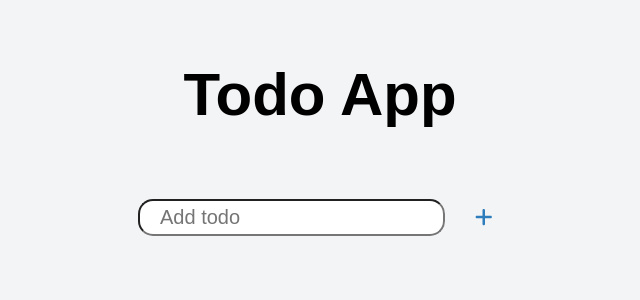
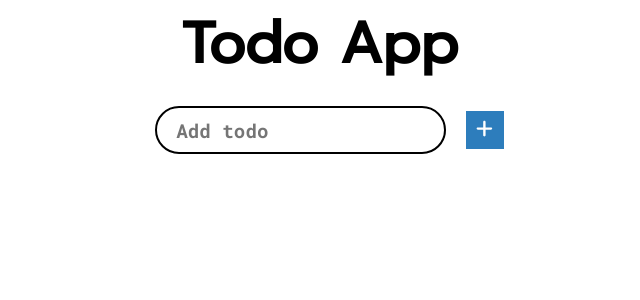
Before and after one commit to biskendr/todo-app, a React (Create React App) app: page / in a window 1280 px wide. Shown: the top 300 px of the page, without its empty margins (320-960 px from the left). Built offline with nearby package versions, Linux system fonts and the light colour scheme.

Commit message:
:art: redesigned with sass

```diff
--- a/package.json
+++ b/package.json
@@ -41,5 +41,9 @@
       "last 1 firefox version",
       "last 1 safari version"
     ]
+  },
+  "devDependencies": {
+    "node-sass": "^7.0.3",
+    "sass": "^1.56.1"
   }
 }
--- a/src/App.js
+++ b/src/App.js
@@ -3,6 +3,7 @@ import { useSelector } from 'react-redux'
 import AddTodo from './components/AddTodo'
 import Modal from './components/Modal'
 import TodoList from './components/TodoList'
+import './index.scss'
 
 const App = () => {
     const { open: isModalOpen } = useSelector(state => state.modal)
--- a/src/index.css
+++ /dev/null
@@ -1,158 +0,0 @@
-*,
-*::after,
-*::before,
-html,
-body {
-  margin: 0;
-  padding: 0;
-  box-sizing: border-box;
-}
-
-body {
-  font-family: "DM Sans", sans-serif;
-  background-color: #f3f4f6;
-}
-
-.app {
-  width: 60%;
-  margin: 0 auto;
-  display: flex;
-  justify-content: center;
-  align-items: center;
-  flex-direction: column;
-  font-size: 1.25em;
-}
-.app h1 {
-  font-size: 3em;
-  margin: 1em 0;
-}
-.todoList {
-  width: 100%;
-  margin: 2em 0;
-  border-radius: 25px;
-  padding: 1em 2em;
-  background-color: #fff;
-  box-shadow: 10px 10px 0px 0px rgba(0, 0, 0, 0.3);
-}
-
-.todoListItem {
-  display: flex;
-  width: 100%;
-  margin: 0.5em;
-  border-radius: 5px;
-  padding: 0.5em 1em;
-  border-radius: 15px;
-  box-shadow: 0px 10px 0px -3px rgba(0, 0, 0, 0.1);
-}
-button {
-  border: none;
-  background: none;
-  font-size: 1.25rem;
-  margin: 0 1em;
-}
-.todoListItem p {
-  flex: 70%;
-  margin: 0 1em;
-  overflow: hidden;
-}
-.todoListItem > button,
-form {
-  display: flex;
-  justify-content: center;
-  align-items: center;
-}
-
-.modal-wrapper {
-  display: flex;
-  justify-content: center;
-  align-items: center;
-  position: fixed;
-  width: 100%;
-  height: 100%;
-  top: 0;
-  left: 0;
-  background: rgba(0, 0, 0, 0.5);
-  z-index: 1000;
-}
-
-.modal {
-  background-color: #fff;
-  width: 50%;
-  padding: 2em 4em;
-  border-radius: 15px;
-  display: flex;
-  flex-direction: column;
-  position: relative;
-  animation-name: openModal;
-  animation-duration: 1s;
-}
-
-.modal p {
-  margin: 1em 0;
-  flex: 50%;
-}
-
-.modal form {
-  display: flex;
-  flex-direction: column;
-  margin: 1em;
-  text-align: center;
-  justify-content: center;
-}
-.modal p {
-  overflow: hidden;
-}
-.modal form > * {
-  margin: 0.5em 0;
-}
-input {
-  background-color: #fff;
-  width: 100%;
-  font-size: 1.25rem;
-  border-radius: 15px;
-  padding: 0.25em 1em;
-  margin: 0.5em;
-}
-
-.buttonSave {
-  border: 2px solid #333;
-  padding: 0.5em;
-  border-radius: 15px;
-}
-.buttonClose {
-  position: absolute;
-  top: 0;
-  right: 0;
-  margin: 1em 2em;
-  color: rgb(150, 150, 150);
-}
-
-.addTodo {
-  width: 50%;
-}
-
-.buttonAdd {
-  color: #2d7dbc;
-}
-
-.buttonRemove {
-  color: #f3371a;
-}
-.buttonEdit {
-  color: #f2af3a;
-}
-.buttonSave {
-  color: #67a03f;
-}
-
-@keyframes openModal {
-  0% {
-    margin-bottom: 5%;
-    opacity: 0;
-  }
-
-  100% {
-    margin-bottom: 0;
-    opacity: 1;
-  }
-}
--- a/src/index.js
+++ b/src/index.js
@@ -1,6 +1,6 @@
 import React from 'react';
 import ReactDOM from 'react-dom/client';
-import './index.css';
+import './index.scss';
 import App from './App';
 import { store } from './context/store'
 import { Provider } from 'react-redux'
--- /dev/null
+++ b/src/index.scss
@@ -0,0 +1,149 @@
+@import url("https://fonts.googleapis.com/css2?family=Prompt&family=Roboto+Mono:wght@700&display=swap");
+
+//reset
+*,
+*::after,
+*::before,
+html,
+body {
+  margin: 0;
+  padding: 0;
+  -moz-box-sizing: border-box;
+  -webkit-box-sizing: border-box;
+  box-sizing: border-box;
+}
+
+//font-family
+$font-sans-serif: "Prompt", sans-serif;
+$font-monospace: "Roboto Mono", monospace;
+
+//background-color
+$bg-color-primary: #fff;
+$bg-color-secondary: #333;
+
+//color
+$color-primary: #000;
+$color-secondary: #f6f6f8;
+$color-white: #fff;
+$color-red: #f3371a;
+$color-blue: #2d7dbc;
+$color-green: #67a03f;
+$color-yellow: #f2af3a;
+
+//font size
+$font-xxs: 0.6rem;
+$font-xs: 0.8rem;
+$font-s: 1.2rem;
+$font-m: 1.8rem;
+$font-l: 2.4rem;
+$font-xl: 3.6rem;
+$font-xxl: 6rem;
+
+//media query
+$media-xsmall: 320px;
+$media-small: 768px;
+$media-medium: 1024px;
+$media-large: 1440px;
+$media-xlarge: 2200px;
+
+//button colors
+$colors: (
+  buttonRemove: $color-red,
+  buttonAdd: $color-blue,
+  buttonSave: $color-yellow,
+  buttonEdit: $color-green,
+);
+
+@each $name, $color in $colors {
+  .#{$name} {
+    background-color: $color;
+    width: 50px;
+    height: 50px;
+    color: $color-white;
+    border: none;
+    font-size: $font-s;
+  }
+}
+
+@mixin flex-center {
+  display: -webkit-box;
+  display: -moz-box;
+  display: -ms-flexbox;
+  display: -webkit-flex;
+  display: flex;
+  justify-content: center;
+  align-items: center;
+}
+
+@mixin box-shadow($x, $y, $blur, $c, $rgba) {
+  -webkit-box-shadow: $x $y $blur $c $rgba;
+  -moz-box-shadow: $x $y $blur $c $rgba;
+  -ms-box-shadow: $x $y $blur $c $rgba;
+  box-shadow: $x $y $blur $c $rgba;
+}
+
+
+@mixin media-screen-wh($xsmall, $small, $medium, $large, $xlarge) {
+  @media screen and (min-width: $media-xsmall) {
+    width: $xsmall;
+    height: $xsmall;
+  }
+  @media screen and (min-width: $media-small) {
+    width: $small;
+    height: $small;
+  }
+  @media screen and (min-width: $media-medium) {
+    width: $medium;
+    height: $medium;
+  }
+  @media screen and (min-width: $media-large) {
+    width: $large;
+    height: $large;
+  }
+  @media screen and (min-width: $media-xlarge) {
+    width: $xlarge;
+    height: $xlarge;
+  }
+}
+
+@mixin media-screen-h($xsmall, $small, $medium, $large, $xlarge) {
+  @media screen and (min-width: $media-xsmall) {
+    height: $xsmall;
+  }
+  @media screen and (min-width: $media-small) {
+    height: $small;
+  }
+  @media screen and (min-width: $media-medium) {
+    height: $medium;
+  }
+  @media screen and (min-width: $media-large) {
+    height: $large;
+  }
+  @media screen and (min-width: $media-xlarge) {
+    height: $xlarge;
+  }
+}
+
+@mixin media-screen-fontsize($xsmall, $small, $medium, $large, $xlarge) {
+  @media screen and (min-width: $media-xsmall) {
+    font-size: $xsmall;
+  }
+  @media screen and (min-width: $media-small) {
+    font-size: $small;
+  }
+  @media screen and (min-width: $media-medium) {
+    font-size: $medium;
+  }
+  @media screen and (min-width: $media-large) {
+    font-size: $large;
+  }
+  @media screen and (min-width: $media-xlarge) {
+    font-size: $xlarge;
+  }
+}
+
+//import styles
+@import "./styles/container.scss";
+@import "./styles/addTodo.scss";
+@import "./styles/todoList.scss";
+@import "./styles/modal.scss";
--- /dev/null
+++ b/src/styles/addTodo.scss
@@ -0,0 +1,47 @@
+.addTodo {
+  form {
+    @include flex-center;
+  }
+  input {
+    font: $font-s $font-monospace;
+    padding: 0.5em 1em;
+    margin: 1em;
+    outline: none;
+    border-radius: 55px;
+    border: 2px solid $color-primary;
+    &:focus {
+      outline: none;
+      border-color: $color-blue;
+      transition-duration: 0.5s;
+    }
+    @include media-screen-fontsize(
+      $font-xs,
+      $font-s,
+      $font-s,
+      $font-s,
+      $font-m
+    );
+  }
+  button {
+    font-size: $font-m;
+    &:active {
+      @include media-screen-fontsize(
+        $font-s,
+        $font-m,
+        $font-m,
+        $font-m,
+        $font-l
+      );
+      transition-duration: 0.1s;
+    }
+
+    @include media-screen-wh($font-m, $font-l, $font-l, $font-l, $font-xl);
+    @include media-screen-fontsize(
+      $font-xs,
+      $font-s,
+      $font-s,
+      $font-s,
+      $font-m
+    );
+  }
+}
--- /dev/null
+++ b/src/styles/container.scss
@@ -0,0 +1,22 @@
+body {
+  font-family: $font-sans-serif;
+  background-color: $bg-color-primary;
+  height: 100%;
+  width: 90%;
+  margin: 0 auto;
+}
+
+.app {
+  @include flex-center;
+  flex-direction: column;
+  margin: 0 auto;
+  h1 {
+    @include media-screen-fontsize(
+      $font-l,
+      $font-xl,
+      $font-xl,
+      $font-xl,
+      $font-xxl
+    );
+  }
+}
--- /dev/null
+++ b/src/styles/modal.scss
@@ -0,0 +1,94 @@
+.modal-wrapper {
+  @include flex-center;
+  position: fixed;
+  top: 0;
+  left: 0;
+  width: 100%;
+  height: 100%;
+  background: rgba(0, 0, 0, 0.5);
+  z-index: 1001;
+}
+
+.modal {
+  background-color: #fff;
+  padding: 2em 4em;
+  border-radius: 15px;
+  position: relative;
+  animation-name: openModal;
+  animation-duration: 1s;
+  @include media-screen-wh(100%, 60%, 60%, 60%, 50%);
+  @include media-screen-h(auto, auto, auto, auto, auto);
+  @include media-screen-fontsize($font-xs, $font-s, $font-m, $font-m, $font-xl);
+  .buttonClose {
+    position: absolute;
+    top: 0;
+    right: 0;
+    margin: 1em 2em;
+    font-size: $font-s;
+    background-color: $bg-color-primary;
+    color: rgb(110, 110, 110);
+    border: none;
+  }
+  p {
+    margin: 1em 0;
+    overflow: hidden;
+    padding: 0.5rem;
+    @include box-shadow(0px, -5px, 0px, -3px, rgba(0, 0, 0, 0.1));
+  }
+}
+
+.modalForm {
+  @include flex-center;
+  @include box-shadow(0px, 5px, 0px, -3px, rgba(0, 0, 0, 0.1));
+  flex-direction: column;
+  input {
+    outline: none;
+    width: 90%;
+    border-radius: 15px;
+    padding: 0.25em 1em;
+    margin: 0.5em;
+    border-radius: 55px;
+    border: 2px solid $color-primary;
+    @include media-screen-wh(100%, 100%, 100%, 100%, 100%);
+    @include media-screen-fontsize(
+      $font-xs,
+      $font-s,
+      $font-m,
+      $font-m,
+      $font-m
+    );
+    &:focus {
+      outline: none;
+      border-color: $color-blue;
+      transition-duration: 0.5s;
+    }
+  }
+  label {
+    @include flex-center;
+    margin: 1em;
+  }
+  button {
+    margin-bottom: 1em;
+    color: $color-white;
+    @include media-screen-wh(30%, 30%, 35%, 30%, 30%);
+    @include media-screen-fontsize(
+      $font-xs,
+      $font-s,
+      $font-s,
+      $font-m,
+      $font-l
+    );
+  }
+}
+
+@keyframes openModal {
+  0% {
+    margin-bottom: 5%;
+    opacity: 0;
+  }
+
+  100% {
+    margin-bottom: 0;
+    opacity: 1;
+  }
+}
--- /dev/null
+++ b/src/styles/todoList.scss
@@ -0,0 +1,32 @@
+.todoList {
+  @include media-screen-wh(100%, 100%, 90%, 80%, 70%);
+  @include box-shadow(0px, 10px, 0px, -3px, rgba(0, 0, 0, 0.1));
+  li {
+    @include flex-center;
+    @include box-shadow(0px, 5px, 0px, -3px, rgba(0, 0, 0, 0.1));
+    padding: 1em 0;
+    margin: 2em;
+    p {
+      @include media-screen-fontsize(
+        $font-xs,
+        $font-s,
+        $font-m,
+        $font-m,
+        $font-l
+      );
+      flex: 70%;
+      margin: 0 1em;
+      overflow: hidden;
+    }
+    button {
+      @include media-screen-wh($font-m, $font-l, $font-l, $font-l, $font-xl);
+      @include media-screen-fontsize(
+        $font-xs,
+        $font-s,
+        $font-s,
+        $font-s,
+        $font-m
+      );
+    }
+  }
+}
```
Also changed, not shown: 1 other file (tests, documents, lock files or other folders).
